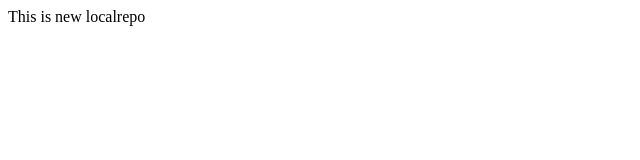
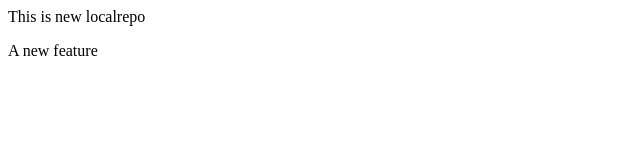
Before and after one commit to rrajatrajput/localrepo, a plain HTML site: page index.html in a window 1280 px wide. Shown: the full height of the page, 0-640 px from the left. Drawn offline with Linux system fonts and the light colour scheme.

Commit message:
Add new feature

```diff
--- a/index.html
+++ b/index.html
@@ -1 +1,2 @@
 <p>This is new localrepo</p>
+<p>A new feature</p>
```
